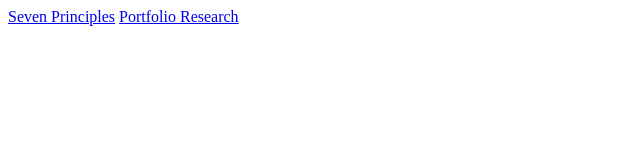
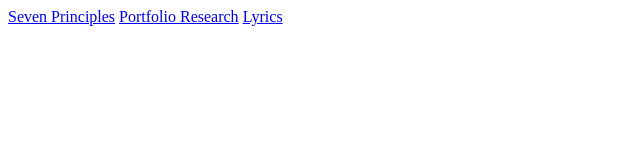
Before and after one commit to kslxyz/design2b_2024, a plain HTML site: page index.html in a window 1280 px wide. Shown: the full height of the page, 0-640 px from the left. Drawn offline with Linux system fonts and the light colour scheme.

Commit message:
Added new link

```diff
--- a/index.html
+++ b/index.html
@@ -1,2 +1,3 @@
 <a href="https://kslxyz.github.io/design2b_2024/seven-principles/index.html">Seven Principles</a>
 <a href="https://kslxyz.github.io/design2b_2024/portfolio-research/index.html">Portfolio Research</a>
+<a href="https://kslxyz.github.io/design2b_2024/lyrics/index.html">Lyrics</a>
```
